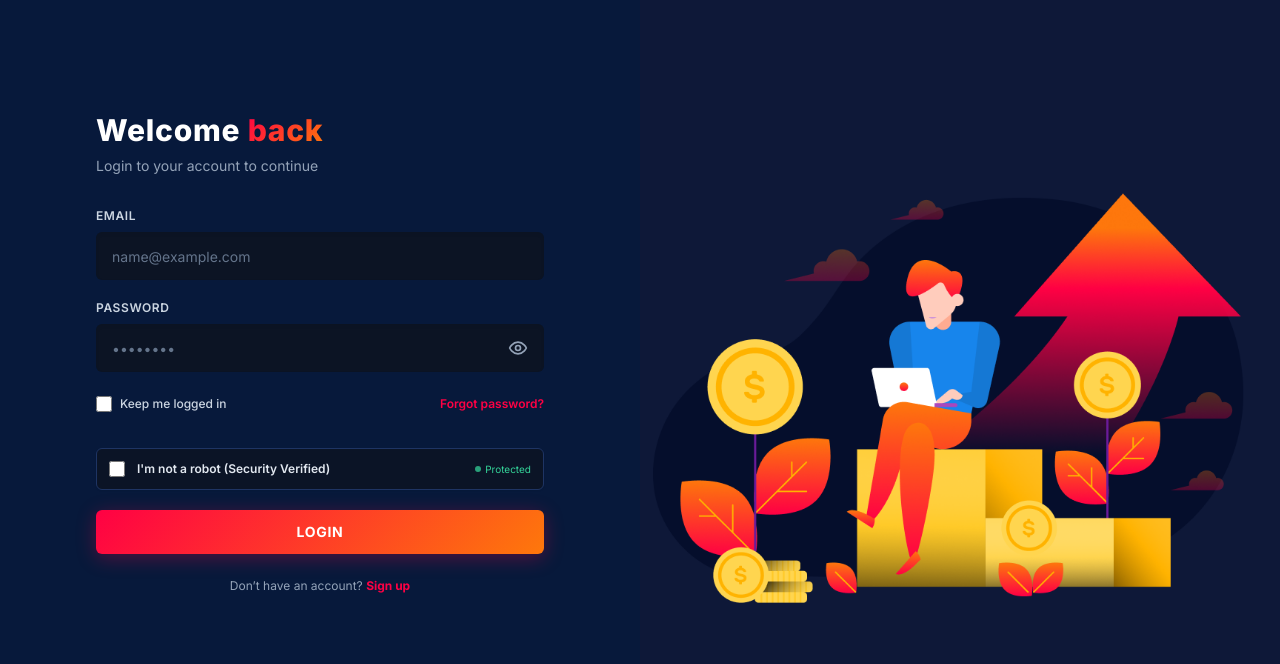
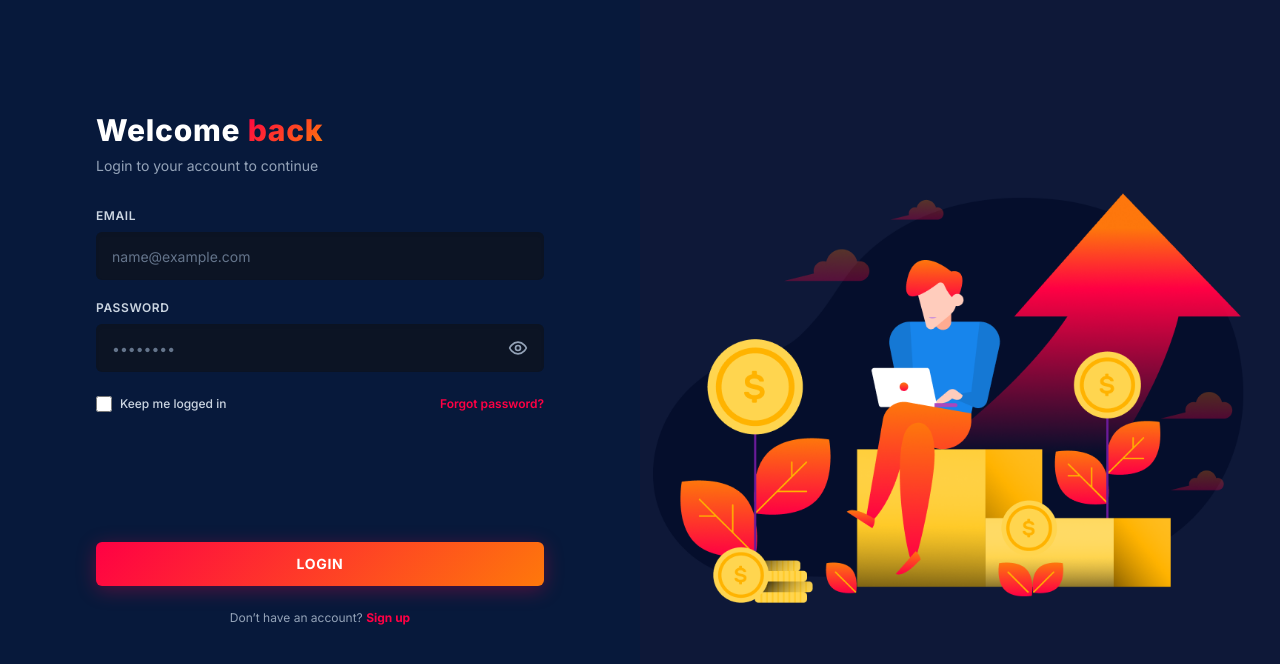
Before and after one commit to chinedu-freedom/Stakelab, a Next.js app: page /login in a window 1280 px wide. Shown: the top 664 px of the page. Built offline with nearby package versions, Linux system fonts and the light colour scheme; no server answers.

Commit message:
Ensure GoogleReCaptcha loads script dynamically and renders always

```diff
--- a/src/components/GoogleReCaptcha.jsx
+++ b/src/components/GoogleReCaptcha.jsx
@@ -1,15 +1,13 @@
 'use client';
 
-import { useEffect, useRef, useState } from 'react';
+import { useEffect, useRef } from 'react';
 
 export default function GoogleReCaptcha({
-  sitekey = process.env.NEXT_PUBLIC_RECAPTCHA_SITE_KEY,
+  sitekey = process.env.NEXT_PUBLIC_RECAPTCHA_SITE_KEY || '6LeD_5QtAAAAALP5DoenKhH2EeLwMzpjNe63iQ59',
   onVerify,
 }) {
   const containerRef = useRef(null);
   const widgetIdRef = useRef(null);
-  const [hasError, setHasError] = useState(false);
-  const [checked, setChecked] = useState(false);
 
   useEffect(() => {
     let checkInterval = null;
@@ -19,13 +17,9 @@ export default function GoogleReCaptcha({
         try {
           if (widgetIdRef.current === null && containerRef.current.children.length === 0) {
             widgetIdRef.current = window.grecaptcha.render(containerRef.current, {
-              sitekey: sitekey || '6LeD_5QtAAAAALP5DoenKhH2EeLwMzpjNe63iQ59',
+              sitekey: sitekey,
               callback: (token) => {
                 if (onVerify) onVerify(token);
-              },
-              'error-callback': () => {
-                setHasError(true);
-                if (onVerify) onVerify('security_bypass_token');
               },
               'expired-callback': () => {
                 if (onVerify) onVerify('');
@@ -33,24 +27,27 @@ export default function GoogleReCaptcha({
             });
           }
         } catch (e) {
-          setHasError(true);
-          if (onVerify) onVerify('security_bypass_token');
+          // Widget already rendered
         }
       }
     };
 
+    // Dynamically inject Google reCAPTCHA script if not present
+    if (!document.getElementById('recaptcha-script-tag')) {
+      const script = document.createElement('script');
+      script.id = 'recaptcha-script-tag';
+      script.src = 'https://www.google.com/recaptcha/api.js?render=explicit';
+      script.async = true;
+      script.defer = true;
+      document.body.appendChild(script);
+    }
+
     if (window.grecaptcha && window.grecaptcha.render) {
       renderWidget();
     } else {
-      let attempts = 0;
       checkInterval = setInterval(() => {
-        attempts++;
         if (window.grecaptcha && window.grecaptcha.render) {
           renderWidget();
-          clearInterval(checkInterval);
-        } else if (attempts > 40) {
-          setHasError(true);
-          if (onVerify) onVerify('security_bypass_token');
           clearInterval(checkInterval);
         }
       }, 100);
@@ -61,33 +58,6 @@ export default function GoogleReCaptcha({
     };
   }, [sitekey, onVerify]);
 
-  const handleManualCheck = (e) => {
-    const isChecked = e.target.checked;
-    setChecked(isChecked);
-    if (onVerify) {
-      onVerify(isChecked ? 'verified_human_token' : '');
-    }
-  };
-
-  if (hasError) {
-    return (
-      <div className="my-3 p-3 bg-[#0b1426] border border-[#1e3463] rounded-xl flex items-center justify-between shadow-sm">
-        <label className="flex items-center space-x-3 cursor-pointer text-xs font-semibold text-slate-200">
-          <input
-            type="checkbox"
-            checked={checked}
-            onChange={handleManualCheck}
-            className="w-4 h-4 rounded border-slate-700 bg-slate-900 text-[#ff0044] focus:ring-[#ff0044] cursor-pointer"
-          />
-          <span>I'm not a robot (Security Verified)</span>
-        </label>
-        <span className="text-[10px] text-emerald-400 font-mono flex items-center gap-1">
-          <span className="w-1.5 h-1.5 rounded-full bg-emerald-400 animate-pulse"></span> Protected
-        </span>
-      </div>
-    );
-  }
-
   return (
     <div className="my-2 min-h-[78px] flex items-center">
       <div ref={containerRef}></div>
```
